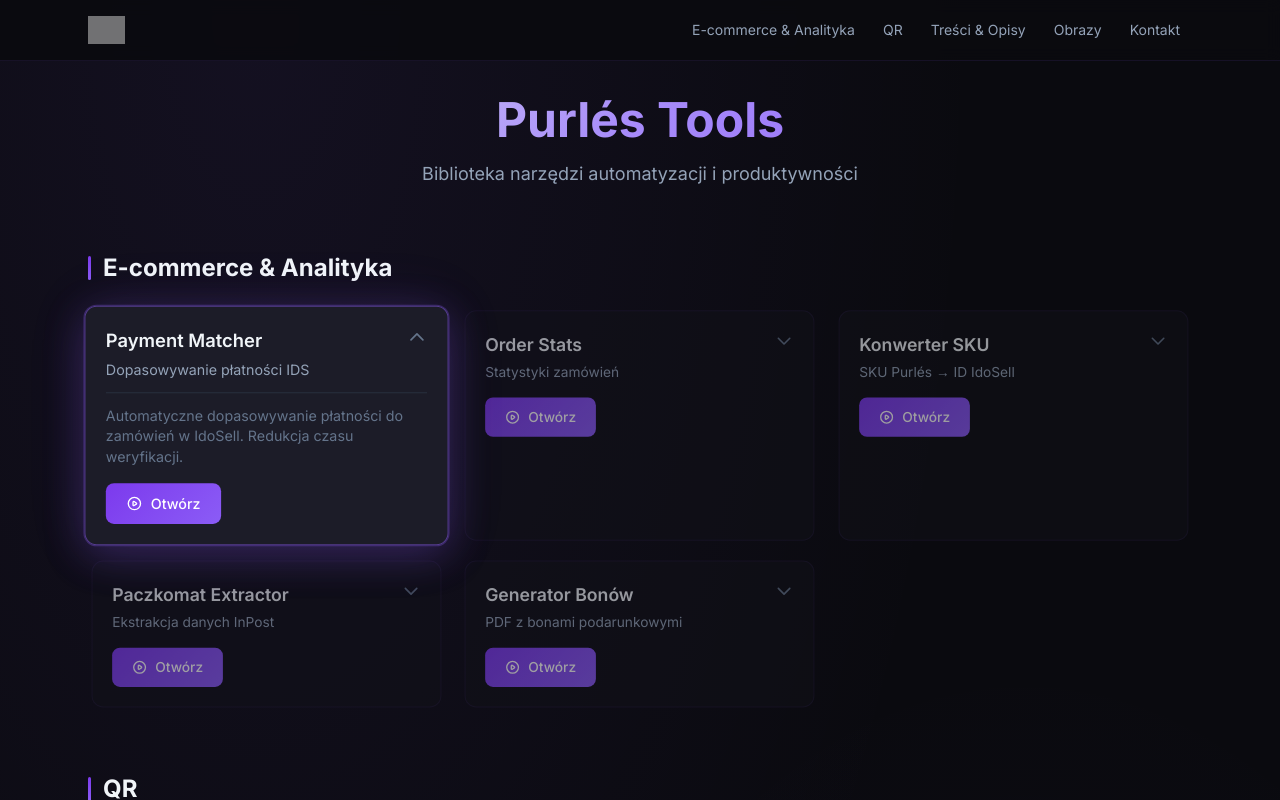
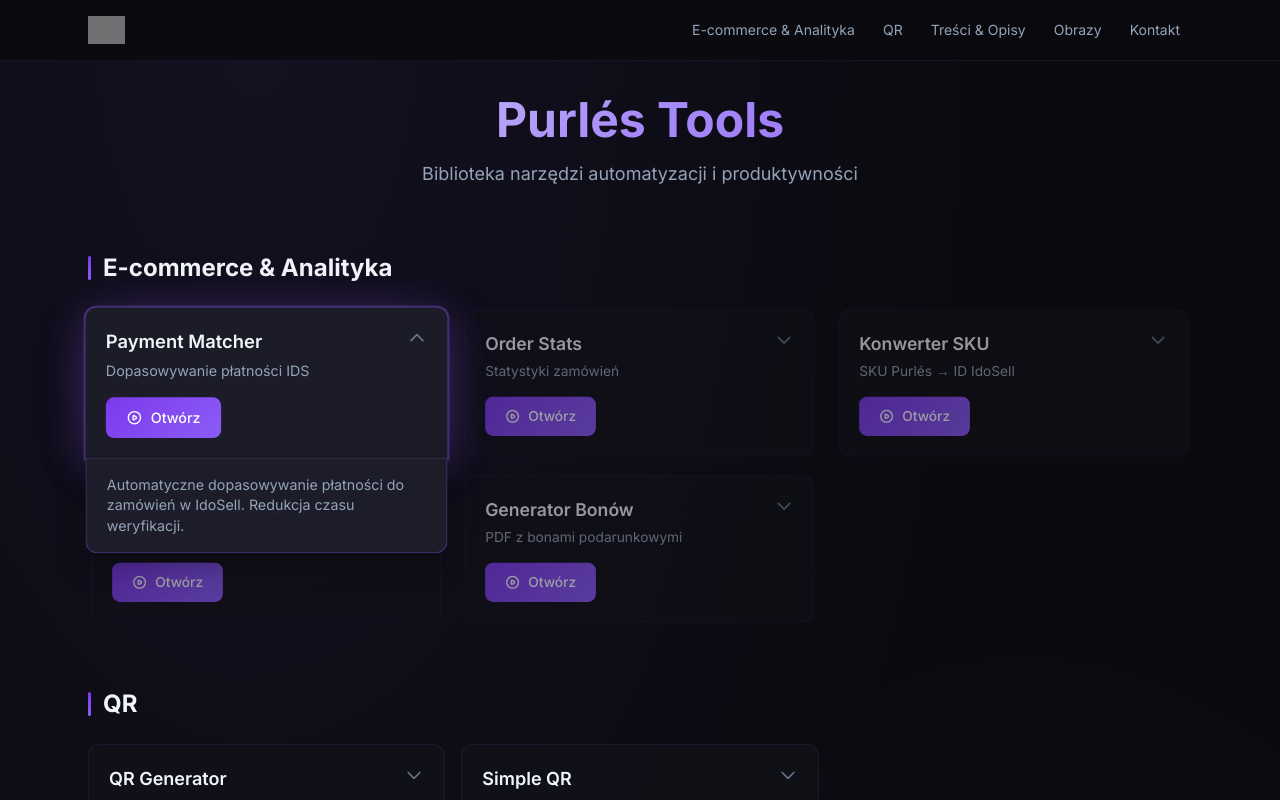
Before and after one commit to purles/purlesshowcase-lite, a Next.js app: page / in a window 1280 px wide. Both pictures are taken after a click on the element 266 px from the left and 383 px from the top of the page. Shown: the top 800 px of the page. Built offline with nearby package versions, Linux system fonts and the light colour scheme; grey boxes are pictures that could not be loaded.

Commit message:
Fix: expanded card description as overlay, doesn't affect other cards

```diff
--- a/src/app/globals.css
+++ b/src/app/globals.css
@@ -42,6 +42,7 @@
 .card.expanded {
   background: rgba(30, 30, 42, 0.95);
   border-color: rgba(139, 92, 246, 0.5);
+  border-radius: 12px 12px 0 0;
   transform: scale(1.02);
   box-shadow:
     0 0 0 1px rgba(139, 92, 246, 0.3),
@@ -141,17 +142,30 @@
   background-clip: text;
 }
 
-/* Expand animation */
+/* Expanded description - absolute overlay */
 .expanded-content {
-  max-height: 0;
-  overflow: hidden;
+  position: absolute;
+  left: 0;
+  right: 0;
+  top: 100%;
+  background: rgba(30, 30, 42, 0.98);
+  border: 1px solid rgba(139, 92, 246, 0.4);
+  border-top: none;
+  border-radius: 0 0 12px 12px;
+  padding: 0;
   opacity: 0;
-  transition: all 0.3s ease;
+  transform: translateY(-8px);
+  pointer-events: none;
+  transition: all 0.25s ease;
+  z-index: 20;
+  box-shadow: 0 10px 30px rgba(0, 0, 0, 0.3);
 }
 
 .expanded-content.open {
-  max-height: 200px;
   opacity: 1;
+  transform: translateY(0);
+  pointer-events: auto;
+  padding: 1rem 1.25rem;
 }
 
 /* Chevron */
--- a/src/app/page.tsx
+++ b/src/app/page.tsx
@@ -164,7 +164,7 @@
       </div>
 
       <div className={`expanded-content ${isExpanded ? 'open' : ''}`}>
-        <p className="text-slate-500 text-sm mt-3 pt-3 border-t border-slate-700/50">
+        <p className="text-slate-400 text-sm">
           {project.longDescription}
         </p>
       </div>
```
